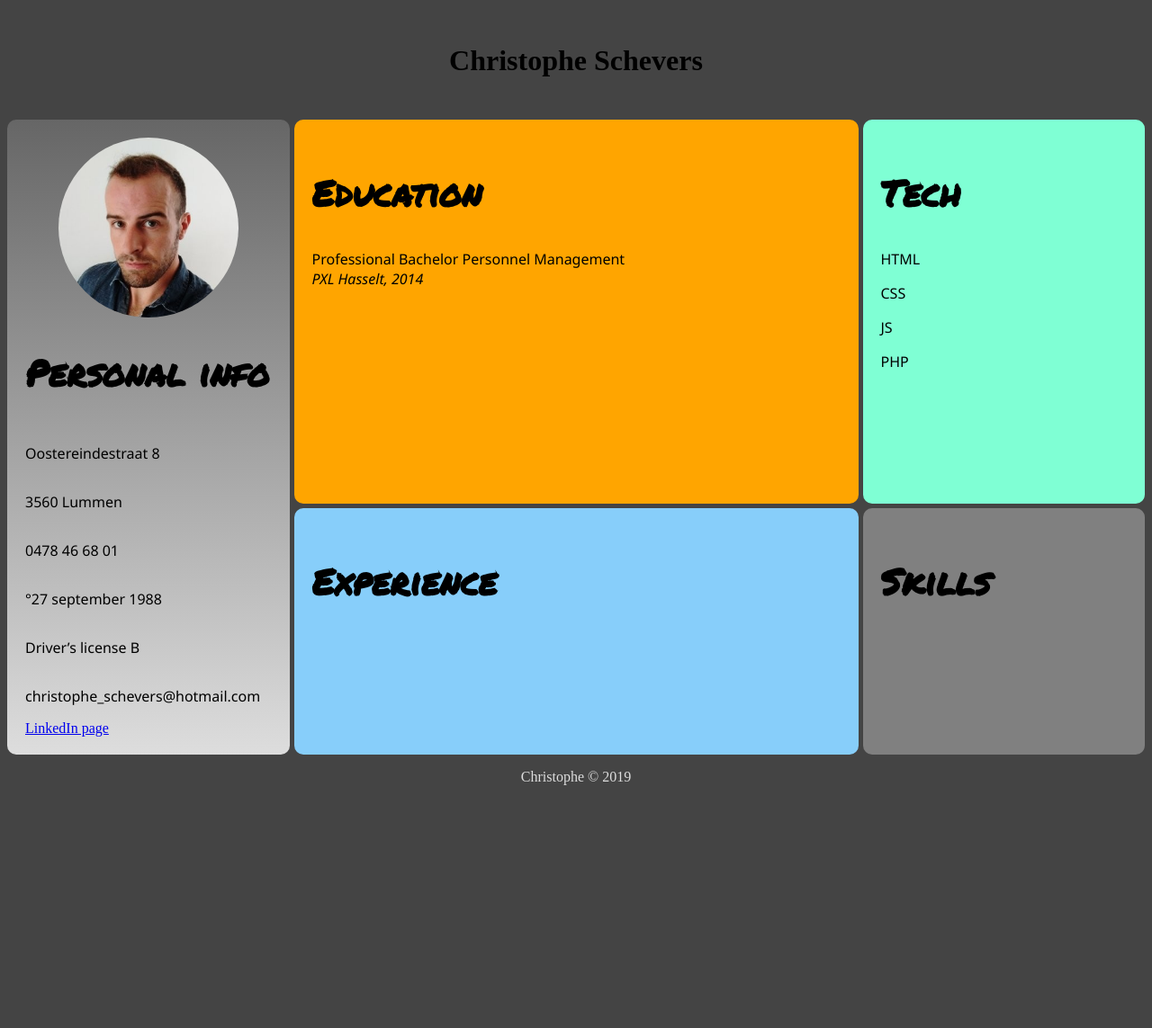
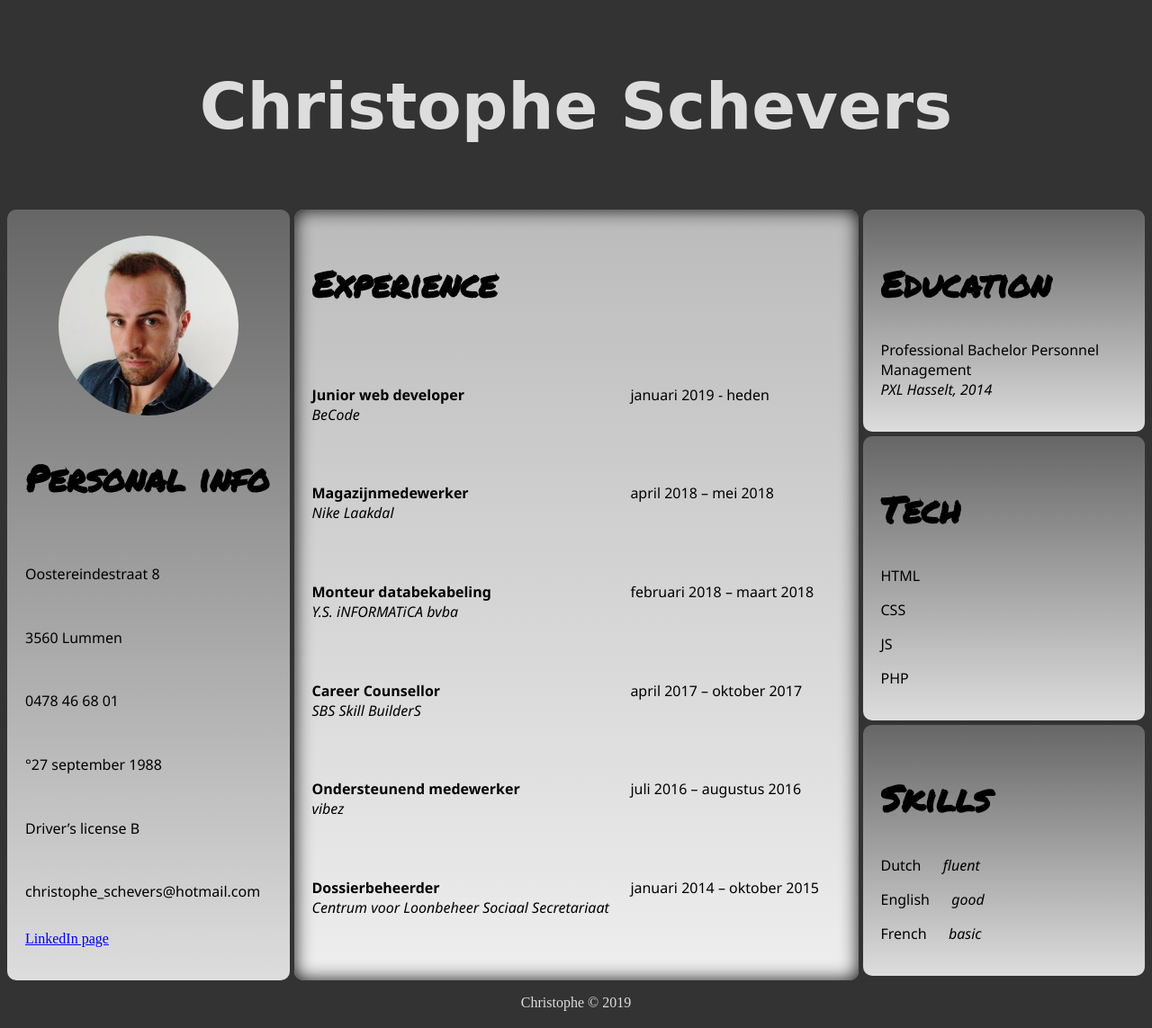
Before and after one commit to ChristopheSchevers/Mijn-CV, a plain HTML site: page index.html in a window 1280 px wide. Shown: the whole page at 90% size. Before the commit the page ends 897 px from the top, so only its background shows below. Drawn offline with Linux system fonts and the light colour scheme; a web font is replaced by a local one.

Commit message:
Modified index.html and style.css files

```diff
--- a/index.html
+++ b/index.html
@@ -6,6 +6,7 @@
     <meta http-equiv="X-UA-Compatible" content="ie=edge">
     <link rel="stylesheet" type="text/css" href="style.css">
     <link href="https://fonts.googleapis.com/css?family=Permanent+Marker" rel="stylesheet">
+    <link href="https://fonts.googleapis.com/css?family=Bowlby+One+SC" rel="stylesheet">
     <title>Curriculum Vitae</title>
 </head>
 <body>
@@ -33,6 +34,9 @@
         </div>
         <div class="skills">
             <h2>Skills</h2>
+            <p>Dutch &emsp; <em>fluent</em></p>
+            <p>English &emsp; <em>good</em></p>
+            <p>French &emsp; <em>basic</em></p>
         </div>
         <div class="education">
             <h2>Education</h2>
@@ -40,6 +44,19 @@
         </div>
         <div class="xp">
             <h2>Experience</h2>
+            <p class="item1"><strong>Junior web developer</strong> <br> <em>BeCode</em></p>
+            <p class="item2">januari 2019 - heden</p>
+            <p class="item1"><strong>Magazijnmedewerker</strong> <br> <em>Nike Laakdal</em></p>
+            <p class="item2">april 2018 – mei 2018</p>
+            <p class="item1"><strong>Monteur databekabeling</strong> <br> <em>Y.S. iNFORMATiCA bvba</em></p>
+            <p class="item2">februari 2018 – maart 2018</p>
+            <p class="item1"><strong>Career Counsellor</strong> <br> <em>SBS Skill BuilderS</em></p>
+            <p class="item2">april 2017 – oktober 2017</p>
+            <p class="item1"><strong>Ondersteunend medewerker</strong> <br> <em>vibez</em></p>
+            <p class="item2">juli 2016 – augustus 2016</p>
+            <p class="item1"><strong>Dossierbeheerder</strong> <br> <em>Centrum voor Loonbeheer Sociaal Secretariaat</em></p>
+            <p class="item2">januari 2014 – oktober 2015</p>
+
         </div>
     </div>
     <div class="footer">
--- a/style.css
+++ b/style.css
@@ -1,5 +1,5 @@
 body {
-    background-color: #444;
+    background-color: #333;
 }
 
 .grid {
@@ -22,11 +22,14 @@ h2 {
     grid-column: 1 / 4;
     align-self: start;
     text-align: center;
+    font-family: 'Bowlby One SC', cursive;
+    font-size: 36px;
+    color: #ddd;
 }
 
 .person {
     display: grid;
-    grid-area: 2 / 1 / 4 / 2;
+    grid-area: 2 / 1 / 6 / 2;
     background-image: linear-gradient(#666, #ddd);
 }
 
@@ -41,24 +44,37 @@ img {
     margin: auto;
 }
 
+.education {
+    grid-area: 2 / 3 / 3 / 4;
+    background-image: linear-gradient(#666, #ddd);;
+}
+
 .tech {
-    grid-area: 2 / 3 / 3 / 4;
-    background-color: aquamarine;
+    grid-area: 3 / 3 / 4 / 4;
+    background-image: linear-gradient(#666, #ddd);;
 }
 
 .skills {
-    grid-area: 3 / 3 / 4 / 4;
-    background-color: gray;
-}
-
-.education {
-    grid-area: 2 / 2 / 3 / 3;
-    background-color: orange;
+    grid-area: 4 / 3 / 5 / 4;
+    background-image: linear-gradient(#666, #ddd);;
 }
 
 .xp {
-    grid-area: 3 / 2 / 4 / 3;
-   background-color: lightskyblue;
+    display: grid;
+    grid-template-columns: auto;
+    grid-template-rows: auto;
+    grid-template-areas:
+        "heading heading"
+        "job date";
+    grid-area: 2 / 2 / 6 / 3;
+    background-image: linear-gradient(#bbb, #eee);
+    box-shadow: inset 0 0 20px #111;
+    -moz-box-shadow: inset 0 0 20px #111;
+    -webkit-box-shadow: inset 0 0 20px #111;
+}
+
+.xp h2 {
+    grid-area: heading;
 }
 
 .footer {
```
